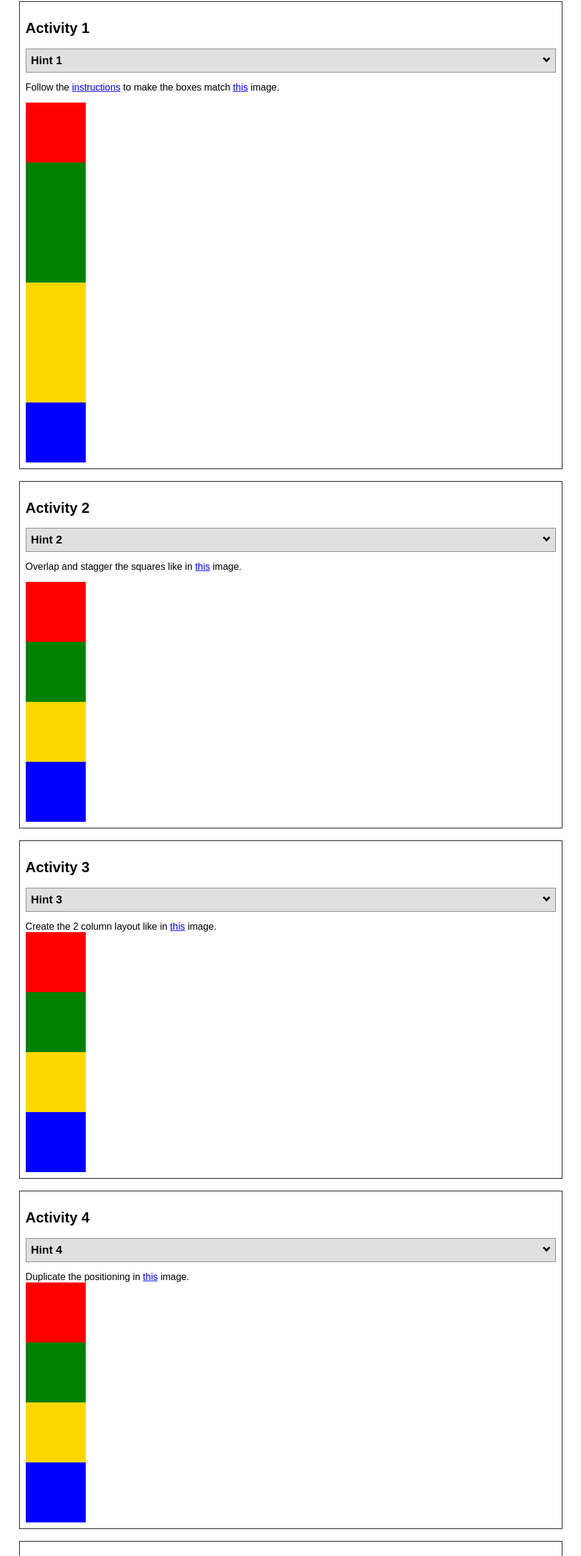
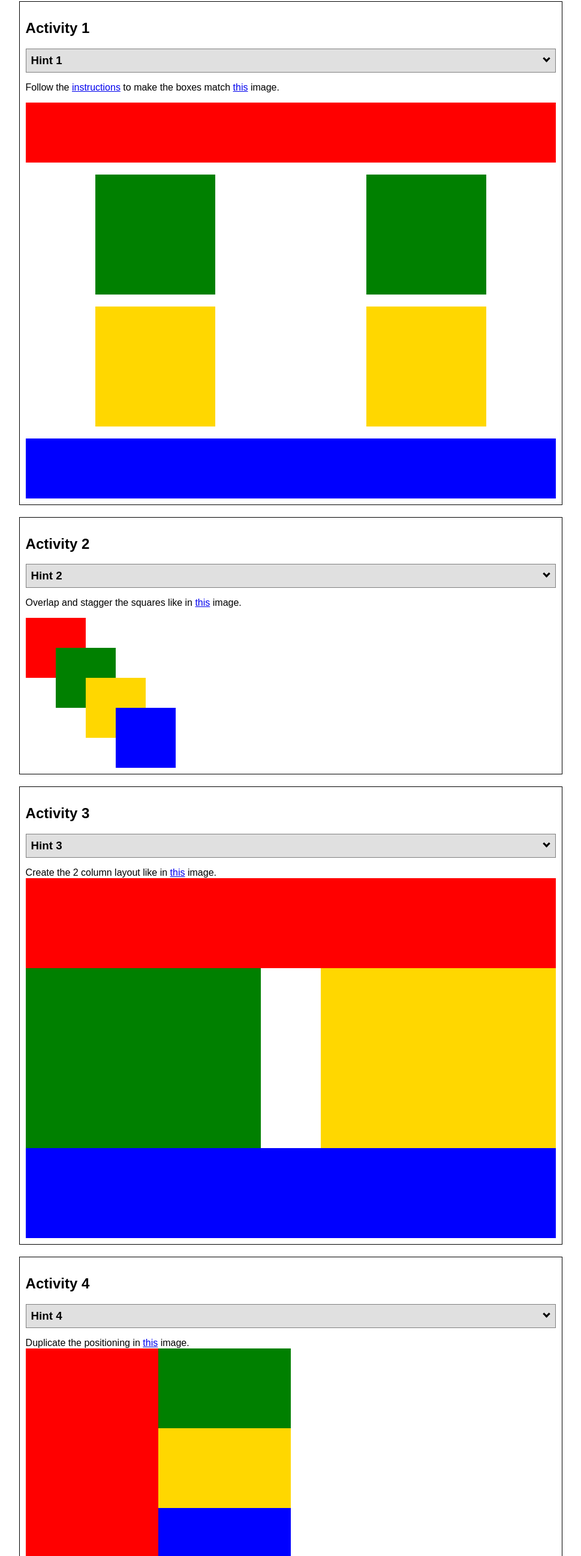
Before and after one commit to Brycenjwill/WDD130, a plain HTML site: page PositioningWk6/positioning.html in a window 1280 px wide. Shown: the part 146-2740 px from the top of the page at 60% size, without its empty margins (155-1124 px from the left). Drawn offline with Linux system fonts and the light colour scheme; files that its build step writes are made by us from their sources.

Commit message:
Finished grid practice

```diff
--- a/PositioningWk6/positioning.html
+++ b/PositioningWk6/positioning.html
@@ -3,7 +3,7 @@
   <head>
     <!-- HTML - Name: positioning.html -->
     <title>Positioning Activity</title>
-    <link rel="stylesheet" type="text/css" href="positionstyles.css" />
+    <link rel="stylesheet" type="text/css" href="styles/positionstyles.css" />
   </head>
   <body>
     <div class="activity">
--- a/PositioningWk6/styles/positionstyles.css
+++ b/PositioningWk6/styles/positionstyles.css
@@ -2,34 +2,37 @@
 /* Activity 1 styles */
 .content1 {
   /* This is the parent of the activity 1 boxes. */
-
+  display: grid;
+  grid-template-columns: 1fr 1fr;
+  justify-items: center;
+  grid-gap: 20px;
 }
 .red1 {
-  width: 100px;
+  width: 100%;
   height: 100px;
   background-color: red;
+  grid-column: 1/3;
 
 }
 .green1 {
-  width: 100px;
-  height: 100px;
+  width: 200px;
+  height: 200px;
   background-color: green;
 
 }
 .yellow1 {
-  width: 100px;
-  height: 100px;
+  width: 200px;
+  height: 200px;
   background-color: gold;
 }
 .blue1 {
-  width: 100px;
+  width: 100%;
   height: 100px;
   background-color: blue;
+  grid-column: 1/3;
 }
 /* Activity 2 styles */
-.content2 {
-  /* This is the parent of the activity 2 boxes. */
-}
+
 .red2 {
   width: 100px;
   height: 100px;
@@ -39,116 +42,179 @@
   width: 100px;
   height: 100px;
   background-color: green;
+  margin-top: -50px;
+  margin-left: 50px;
 }
 .yellow2 {
   width: 100px;
   height: 100px;
   background-color: gold;
+  margin-top: -50px;
+  margin-left: 100px;
 }
 .blue2 {
   width: 100px;
   height: 100px;
   background-color: blue;
+  margin-top: -50px;
+  margin-left: 150px;
 }
 /* Activity 3 styles */
 .content3 {
   /* This is the parent of the activity 3 boxes. */
+  display: grid;
+  grid-template-columns: 1fr 1fr;
+  grid-column-gap: 100px;
 }
 .red3 {
-  width: 100px;
-  height: 100px;
+  width: 100%;
+  height: 150px;
   background-color: red;
+  grid-column: 1/3;
 }
 .green3 {
-  width: 100px;
-  height: 100px;
+  width: 100%;
+  height: 300px;
   background-color: green;
+
 }
 .yellow3 {
-  width: 100px;
-  height: 100px;
+  width: 100%;
+  height: 300px;
   background-color: gold;
 }
 .blue3 {
-  width: 100px;
-  height: 100px;
+  width: 100%;
+  height: 150px;
   background-color: blue;
+  grid-column: 1/3;
 }
 /* Activity 4 styles */
 .content4 {
   /* This is the parent of the activity 4 boxes. */
-  height: 400px;
+  height: 400;
+  width: 50%;
+  display: grid;
+  grid-template-columns: 1fr 1fr;
+  grid-template-rows: 133px 133px 133px
 }
 .red4 {
-  width: 100px;
-  height: 100px;
+  width: 100%;
+  height: 100%;
   background-color: red;
+  grid-column: 1/2;
+  grid-row: 1/4;
 }
 .green4 {
-  width: 100px;
-  height: 100px;
+  width: 100%;
+  height: 100%;
   background-color: green;
+  grid-column: 2/3;
+  grid-row: 1/2;
+
 }
 .yellow4 {
-  width: 100px;
-  height: 100px;
+  width: 100%;
+  height: 100%;
   background-color: gold;
+  grid-column: 2/3;
+  grid-row: 1/2;
+  margin-top: 133px
 }
 .blue4 {
-  width: 100px;
-  height: 100px;
+  width: 100%;
+  height: 100%;
   background-color: blue;
+  grid-column: 2;
+  grid-row: 1;
+  margin-top: 266px;
 }
 /* Activity 5 styles */
 .content5 {
   /* This is the parent of the activity 5 boxes. */
   height: 400px;
+
 }
 .red5 {
-  width: 100px;
-  height: 100px;
+  width: 50%;
+  height: 30%;
   background-color: red;
 }
 .green5 {
-  width: 100px;
-  height: 100px;
+  float: left;
+  width: 250px;
+  height: 250px;
   background-color: green;
+
+
+
 
 }
 .yellow5 {
-  width: 100px;
-  height: 100px;
+
+  width: 50%;
+  font-size: 17px;
   background-color: gold;
+  height: 350px;
+
+
 
 }
 .blue5 {
-  width: 100px;
-  height: 100px;
+  width: 50%;
+  height: 30%;
   background-color: blue;
+  margin-top: 0;
+
+
+
 }
+
 /* Activity 6 styles */
 .content6 {
   /* This is the parent of the activity 6 boxes. */
+  display: grid;
+  grid-template-columns: 100px 100px 100px 100px 100px 100px;
+  grid-template-rows: 100px 100px 100px 100px 100px 100px;
+
+
 }
 .red6 {
-  width: 100px;
-  height: 100px;
+  width: 400px;
+  height: 200px;
   background-color: red;
+  grid-column: 1/5;
+  grid-row: 1/3;
+
 }
 .green6 {
-  width: 100px;
-  height: 100px;
+  width: 200px;
+  height: 200px;
   background-color: green;
+  grid-column: 1/3;
+  grid-row: 5/7;
+  z-index: 2;
+
+
 }
 .yellow6 {
-  width: 100px;
-  height: 100px;
+  width: 200px;
+  height: 400px;
   background-color: gold;
+  grid-column: 5/7;
+  grid-row: 3/7;
+  z-index: 2;
+
 }
 .blue6 {
-  width: 100px;
-  height: 100px;
+  width: 400px;
+  height: 400px;
   background-color: blue;
+  grid-row: 2/6;
+  grid-column: 2/6;
+  z-index: 1;
+
+
 }
 
 
```
